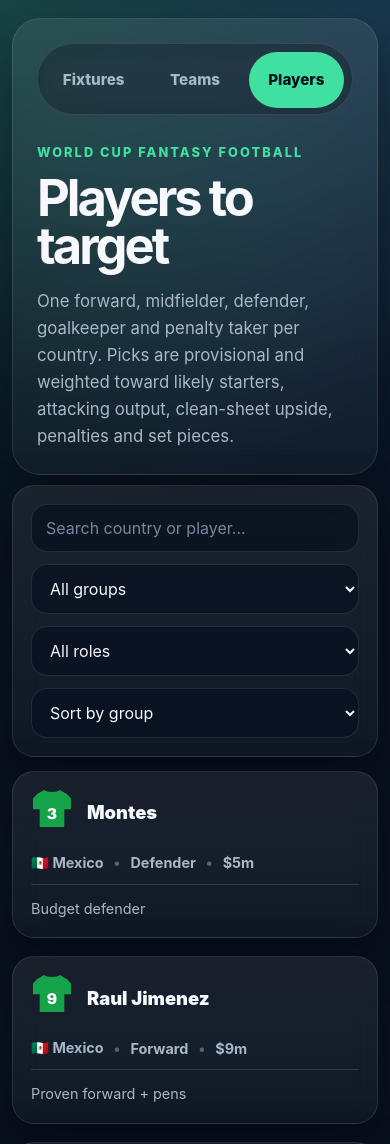
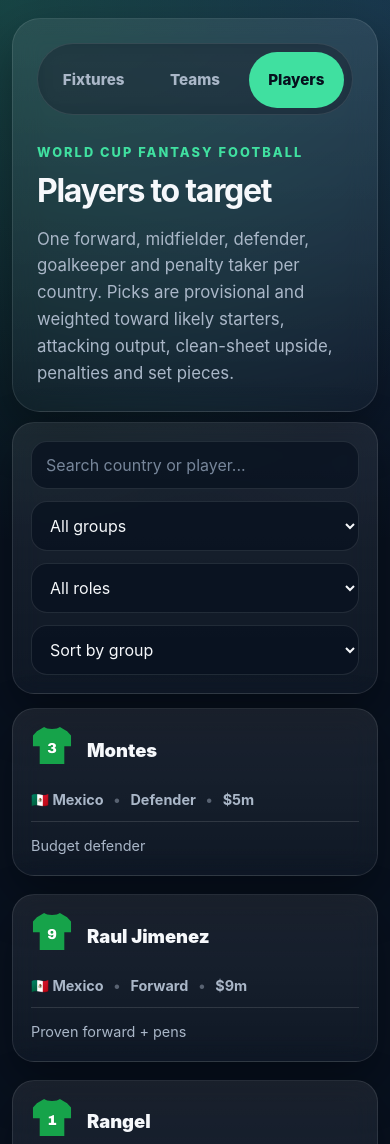
Before and after one commit to HarryTrimble/fantasy-world-cup, a website: page players.html in a window 390 px wide. Shown: the top 1144 px of the page. Drawn offline with Linux system fonts and the light colour scheme.

Commit message:
Update players.html

```diff
--- a/players.html
+++ b/players.html
@@ -544,6 +544,17 @@
   }
 </style>
 
+
+<style id="mobile-h1-size-fix">
+  @media (max-width: 560px) {
+    h1 {
+      font-size: 2rem !important;
+      line-height: 1.05 !important;
+      letter-spacing: -0.04em !important;
+    }
+  }
+</style>
+
 </head>
 <body>
   <header>
@@ -700,7 +711,7 @@
 
       return `<svg class="shirt" viewBox="0 0 512 512" aria-hidden="true">
         <path d="M160 0c18 16 50 24 96 24s78-8 96-24l88 52 48 52v130h-82v216H106V234H24V104l48-52 88-52z" fill="${main}"/>
-        <text x="256" y="350" text-anchor="middle" font-size="190" font-family="Arial Black, Arial, sans-serif" font-weight="900" fill="${numberColour}" stroke="rgba(8,17,31,0.16)" stroke-width="6" paint-order="stroke">${number || 10}</text>
+        <text x="256" y="320" text-anchor="middle" font-size="175" font-family="Arial Black, Arial, sans-serif" font-weight="900" fill="${numberColour}" stroke="rgba(8,17,31,0.16)" stroke-width="6" paint-order="stroke">${number || 10}</text>
       </svg>`;
     }
 
```
